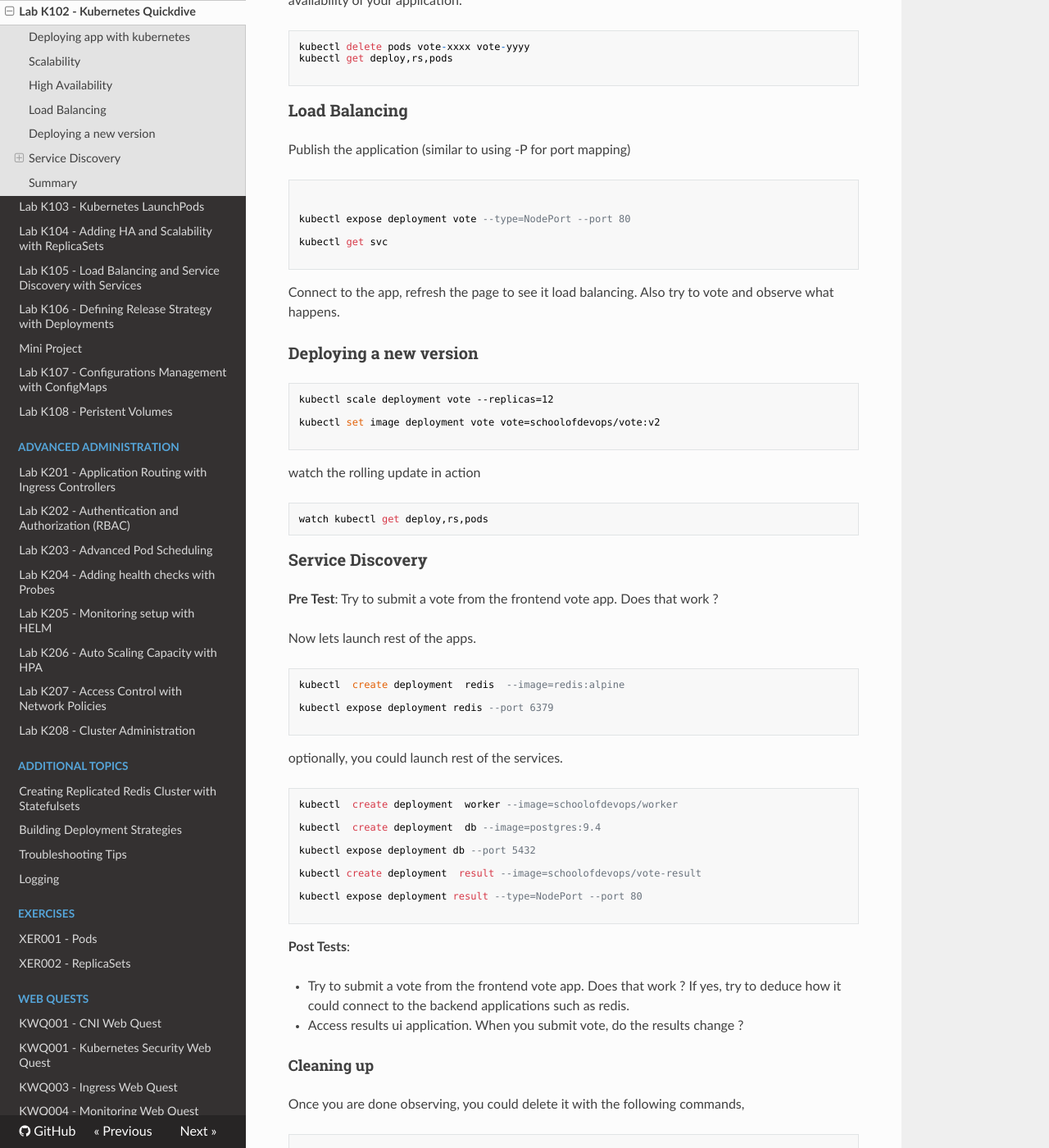
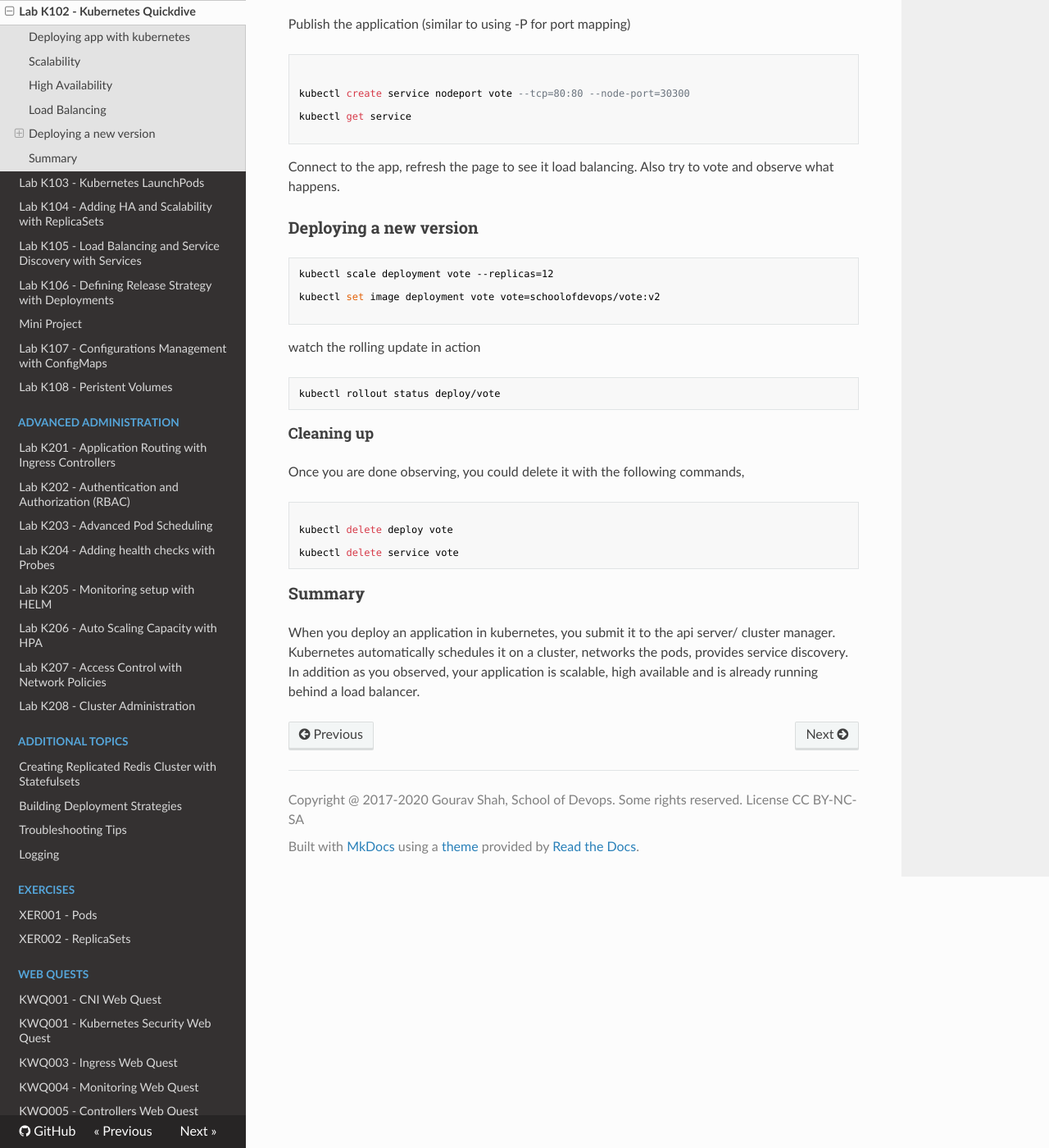
Before and after one commit to schoolofdevops/kubernetes-labguide, an MkDocs documentation site: the page built from chapters/kubernetes_quickdive.md, in a window 1280 px wide and 1400 px high, scrolled down 1076 px. Shown: the whole window at 82% size. Built offline with MkDocs 1.6.1, drawn with Linux system fonts in a browser that asks for light colours; nearby versions of some CDN libraries; old or Windows-style settings are respelled for this version of MkDocs; some of the changed text lies outside the part shown.

Commit message:
updated kubernetes quickdive

````diff
--- a/chapters/kubernetes_quickdive.md
+++ b/chapters/kubernetes_quickdive.md
@@ -8,15 +8,8 @@
 
 ### Deploying app with kubernetes
 
-Launch vote application with kubernetes. (simiar to docker run command)
+Launch vote application with kubernetes.
 
-```
-kubectl  run vote --image=schoolofdevops/vote:v1
-```
-
-Since the above command is now deprecated, you could also use a alternate command such as
-
-`Following is an alternate. run it only if you have not used kubectl run above`
 ```
 kubectl create deployment vote --image=schoolofdevops/vote:v1
 ```
@@ -63,9 +56,9 @@
 ```
 
 
-kubectl expose deployment vote --type=NodePort --port 80
+kubectl create service nodeport vote --tcp=80:80 --node-port=30300
 
-kubectl get svc
+kubectl get service
 
 ```
 
@@ -87,42 +80,9 @@
 watch the rolling update  in action
 
 ```
-watch kubectl get deploy,rs,pods
+kubectl rollout status deploy/vote
 ```
 
-### Service Discovery
-
-**Pre Test**: Try to submit a vote from the frontend vote app. Does that work ?
-
-Now lets launch rest of the apps.
-
-
-```
-kubectl  create deployment  redis  --image=redis:alpine
-
-kubectl expose deployment redis --port 6379
-
-```
-
-optionally, you could launch rest of the services.
-
-```
-kubectl  create deployment  worker --image=schoolofdevops/worker
-
-kubectl  create deployment  db --image=postgres:9.4
-
-kubectl expose deployment db --port 5432
-
-kubectl create deployment  result --image=schoolofdevops/vote-result
-
-kubectl expose deployment result --type=NodePort --port 80
-
-```
-
-**Post Tests**:
-
-  * Try to submit a vote from the frontend vote app. Does that work ?  If yes, try to deduce how it could connect to the backend applications such as redis.
-  * Access results ui application. When you submit vote, do the results change ?
 
 
 #### Cleaning up
@@ -131,9 +91,9 @@
 
 ```
 
-kubectl delete deploy db redis vote worker result
+kubectl delete deploy vote
 
-kubectl delete svc db redis result vote
+kubectl delete service vote
 ```
 
 ### Summary
````
Also changed, not shown: chapters/install_kubernetes_with_kubeadm.md (+6 -6 lines).
